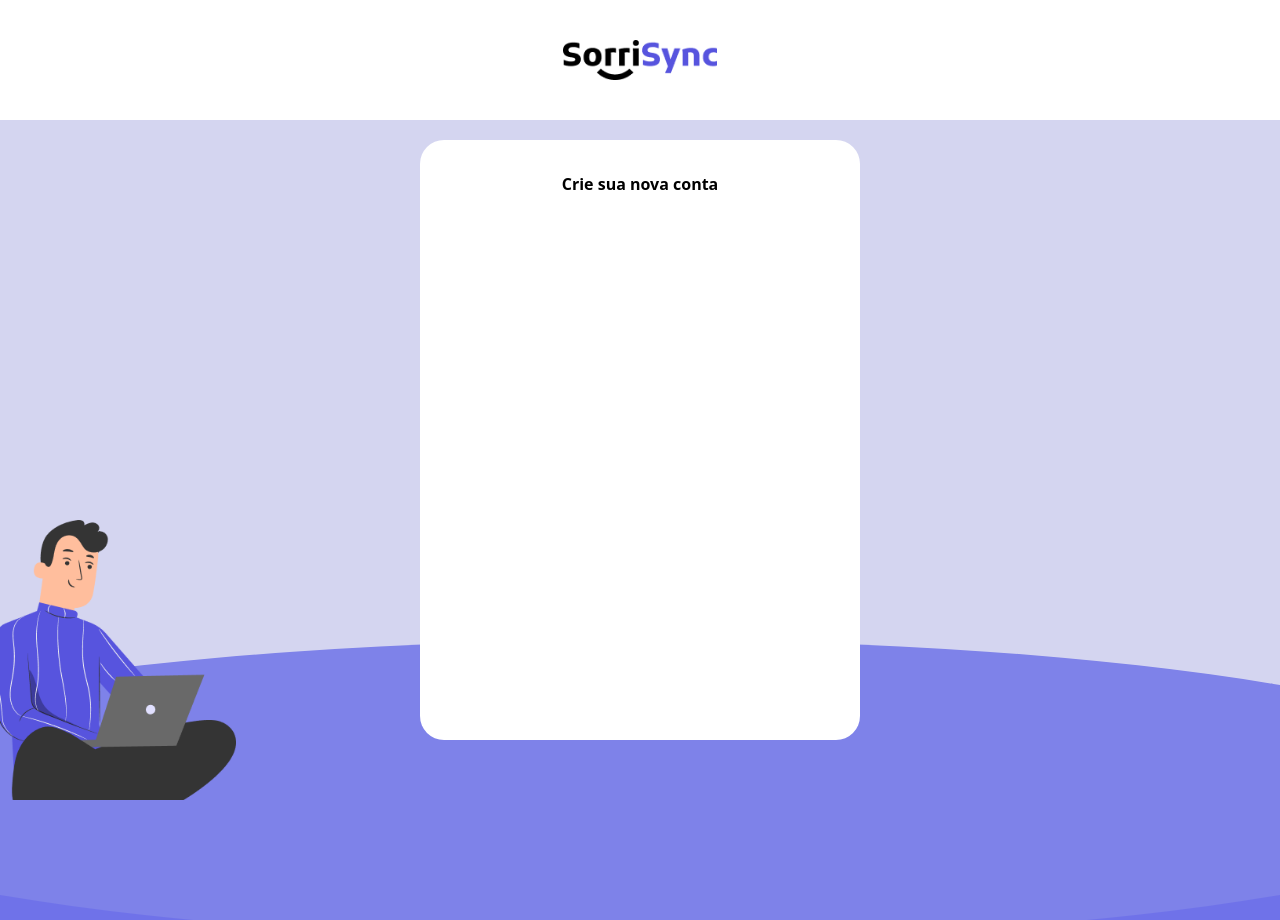
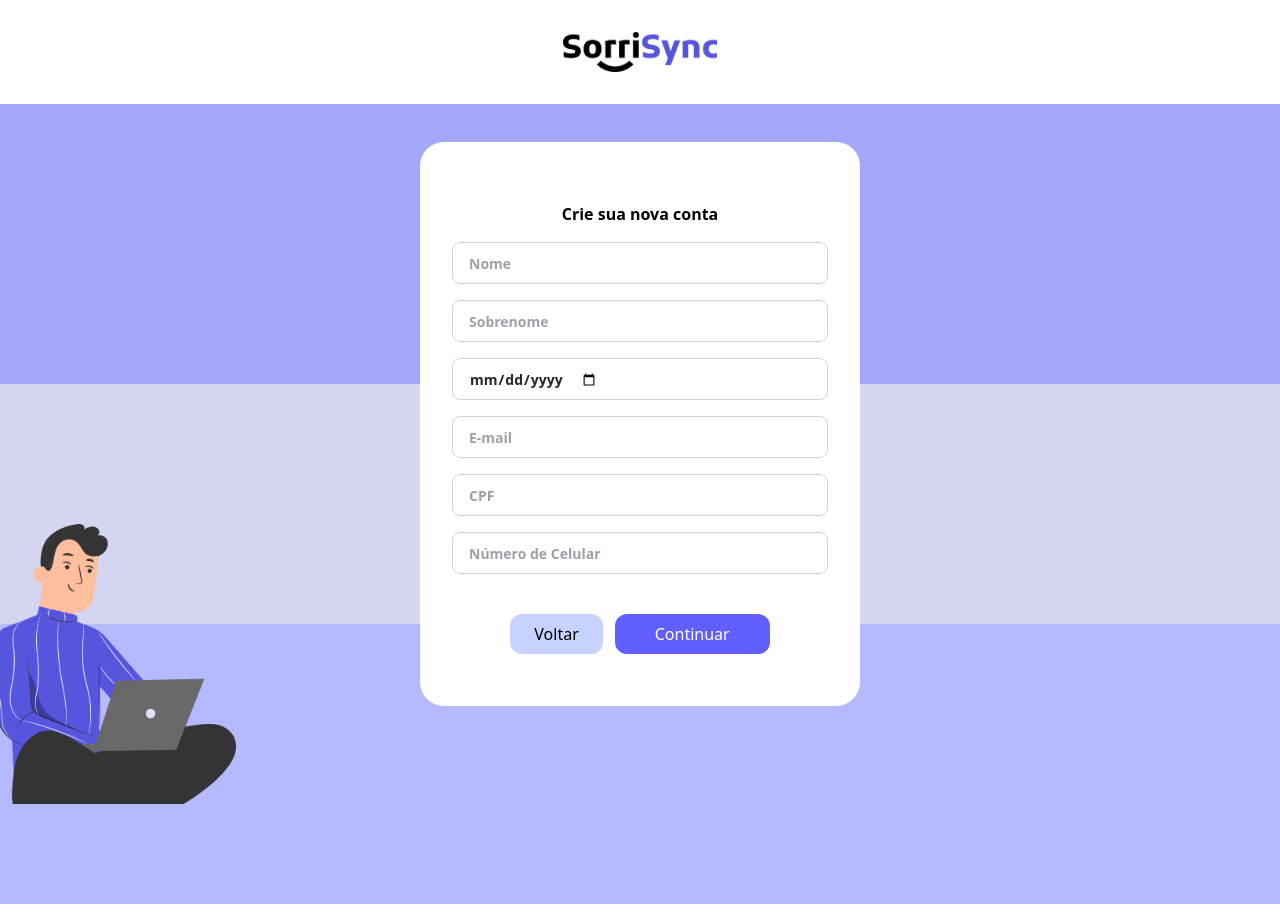
Before and after one commit to cce-fluxo/DDD25.1-Cebolinha67-Front, a Next.js app: page /cadastro in a window 1280 px wide. Built offline with nearby package versions, Linux system fonts and the light colour scheme.

Commit message:
quase terminando minha 1a tela, ajustar bg e placeholder da data

```diff
--- a/app/cadastro/page.tsx
+++ b/app/cadastro/page.tsx
@@ -2,6 +2,7 @@ import CadastroBox from '../components/CadastroBox';
 import HeaderSignOut from '../components/HeaderSignOut';
 import InputBar from '../components/InputBar';
 import BackgroundSignOut from '../components/BackgroundSignOut';
+import VoltarContinuarButton from '../components/VoltarContinuarButton';
 
 export default function Cadastro(){
     return (
@@ -14,10 +15,49 @@ export default function Cadastro(){
                 <CadastroBox>
                 {/* as coisas dentro da caixona do cadastro */}
 
+                {/*coe victor, eu juro que esse monte de comentário não é o claude, é que eu sou muito lerdo com input*/}
+                <div className='flex flex-col gap-0.2'>
+                {/*nome*/}
+                <InputBar
+                type='text'
+                placeholder='Nome'
+                >
+                </InputBar>
+
+                {/* sobrenome*/}
+                <InputBar
+                type='text'
+                placeholder='Sobrenome'>
+                </InputBar>
+
+                {/*Data */}
+
+                <InputBar
+                type="date"
+                placeholder='Dia           /         Mês         /      Ano'>
+                </InputBar>
+
+                {/*imei*/}
+
+                <InputBar
+                type='email'
+                placeholder='E-mail'>
+                </InputBar>
+
+                <InputBar
+                type="number"
+                placeholder='CPF'></InputBar>
+
+                <InputBar
+                type='number'
+                placeholder='Número de Celular'>
+                </InputBar>
+                </div>
+
+                <VoltarContinuarButton></VoltarContinuarButton>
+
                 </CadastroBox>
             </BackgroundSignOut>
-
-
         </div>
     )
 }
--- a/app/components/BackgroundSignOut.tsx
+++ b/app/components/BackgroundSignOut.tsx
@@ -1,9 +1,9 @@
 export default function BackgroundSignOut({ children }: { children: React.ReactNode }) {
   return (
     <main className="relative flex min-h-screen items-center justify-center overflow-hidden bg-[#d4d5f0]">
-      <div className="absolute w-[140%] h-75 rounded-[50%] bg-[#4245e7af] -bottom-25 left-[-20%]" />
-      <div className="absolute w-[140%] h-75 rounded-[50%] bg-[#7e82e9] -bottom-5 left-[-20%]" />
-      <img src="/Motta.png" alt="Motta" className="absolute bottom-30 left-0 h-70 "></img>
+      <div className="absolute w-[140%] h-75 rounded bg-[#9ea0ffd8] -top-5 " />
+      <div className="absolute w-[140%] h-75 rounded bg-[#b6b9ff] -bottom-5 " />
+      <img src="/Motta.png" alt="Motta" className="absolute bottom-25 left-0 h-70 "></img>
 
       <div className="relative z-10">
         {children}
--- a/app/components/CadastroBox.tsx
+++ b/app/components/CadastroBox.tsx
@@ -1,9 +1,9 @@
-
-export default function CadastroBox(){
+export default function CadastroBox({children}: {children: React.ReactNode}){
     return(
         <div className="mb-40">
-            <div className="bg-white rounded-3xl p-8 w-110 h-150 text-black text-center font-bold">
-                Crie sua nova conta
+            <div className="bg-white rounded-3xl p-8 w-110 h-141 text-black text-center font-bold">
+                <p className="mt-7">Crie sua nova conta</p>
+                {children}
             </div>
         </div>
     )
--- a/app/components/HeaderSignOut.tsx
+++ b/app/components/HeaderSignOut.tsx
@@ -2,7 +2,7 @@ export default function HeaderSignOut(){
     return(
         <>
         {/* Seção branca */}
-            <div className='w-full bg-white h-30 flex flex-row items-center justify-center'>
+            <div className='w-full bg-white h-26 flex flex-row items-center justify-center'>
                 <img src="/SorriSyncLogo.png" alt="SorriSync" className="h-10"></img>
             </div>
     </>
--- a/app/components/InputBar.tsx
+++ b/app/components/InputBar.tsx
@@ -1,3 +1,4 @@
+"use client"
 import { useState } from "react"
 
 interface InputBarProps {
@@ -6,17 +7,11 @@ interface InputBarProps {
   onSubmit?: (value: string) => void
 }
 
-export default function InputBar({ type = "text", placeholder = "Digite...", onSubmit }: InputBarProps) {
+export default function InputBar({ type = "", placeholder = ""}: InputBarProps) {
   const [value, setValue] = useState("")
 
-  const handleSubmit = () => {
-    if (!value.trim()) return
-    onSubmit?.(value)
-    setValue("")
-  }
-
   return (
-    <div className="border border-gray-300 rounded-lg px-4 py-2 text-zinc-800 ">
+    <div className="border border-gray-300 rounded-lg px-4 py-2 text-zinc-800 text-left font-arial mt-4"> {/* mudar algo aqui se quiser mudar o que tem dentro da box de input */}
       <input
         type={type}
         value={value}
--- /dev/null
+++ b/app/components/VoltarContinuarButton.tsx
@@ -0,0 +1,8 @@
+export default function VoltarContinuarButton(){
+    return(
+        <div className="flex gap-3 mt-10 justify-center">
+            <button className="bg-indigo-200 text-black px-6 py-2 rounded-xl font-medium">Voltar</button>
+            <button className="bg-indigo-500 text-white px-10 py-2 rounded-xl font-medium">Continuar</button>
+        </div>
+    )
+}
```
